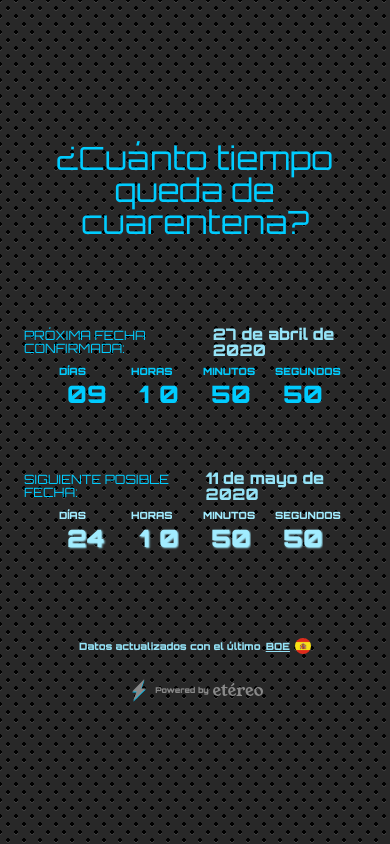
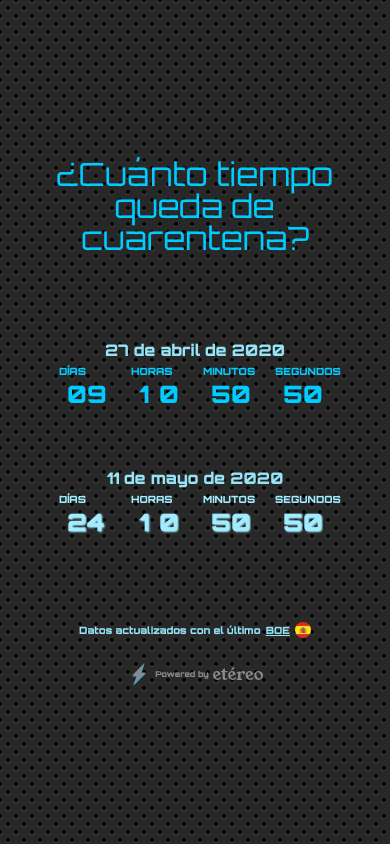
Before and after one commit to dieguezz/covid-countdown-spain, a React (Create React App) app: page / in a window 390 px wide. Built offline with nearby package versions, Linux system fonts and the light colour scheme.

Commit message:
:art: remove h2 in mobile

```diff
--- a/src/App.js
+++ b/src/App.js
@@ -197,7 +197,7 @@ function App() {
       <h1>¿Cuánto tiempo queda de cuarentena?</h1>
       <div className="container">
         <CountDown
-          title="Próxima fecha confirmada:"
+          title="Último día de cuarentena:"
           subtitle="27 de abril de 2020"
           isSmall={isSmall}
           end={endDate1}
@@ -206,7 +206,7 @@ function App() {
         <CountDown
           className="small red"
           isSmall
-          title="Siguiente posible fecha:"
+          title="Posible prórroga hasta:"
           subtitle="11 de mayo de 2020"
           end={endDate2}
           timer={timer[1]}
--- a/src/index.css
+++ b/src/index.css
@@ -292,6 +292,9 @@ img {
 }
 
 @media (max-width: 768px) {
+  h2 {
+    display: none;
+  }
   .item {
     max-height: 24px;
     height: 24px;
```
Also changed, not shown: 1 other file (tests, documents, lock files or other folders).
